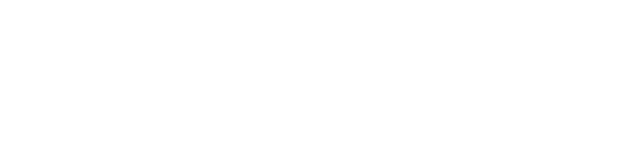
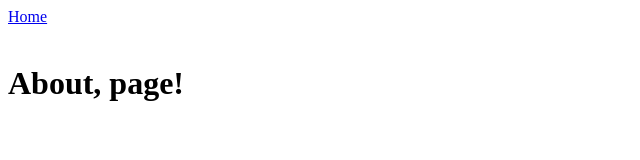
Before and after one commit to Abm32/Personal_diary_app_electronjs, an Electron app: page src/about.html in a window 800 px wide. Shown: the whole page, without its empty margins (0-640 px from the left). Drawn offline with Linux system fonts and the light colour scheme.

Commit message:
connected about - home

```diff
--- a/src/about.html
+++ b/src/about.html
@@ -7,6 +7,8 @@
     <title>Personal Diary App</title>
 </head>
 <body>
-
+    <a href="index.html">Home</a>
+    <br><br>
+    <h1 id=""title>About, page!</h1>
 </body>
 </html>
```
Also changed, not shown: src/index.html (+2 -0 lines).
